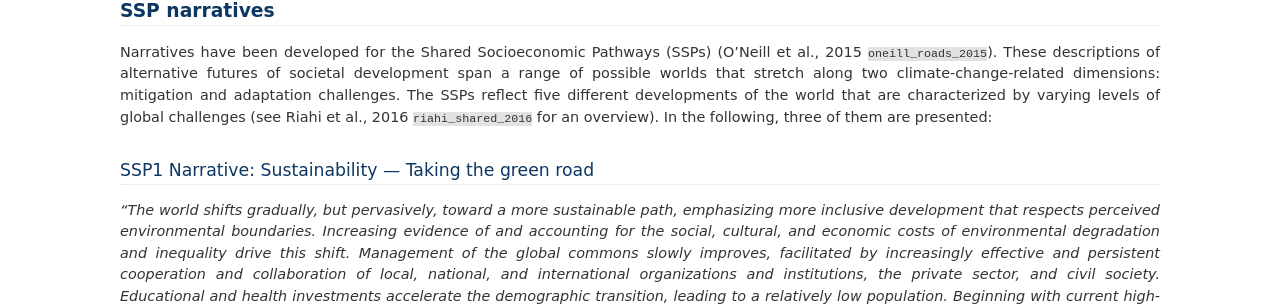
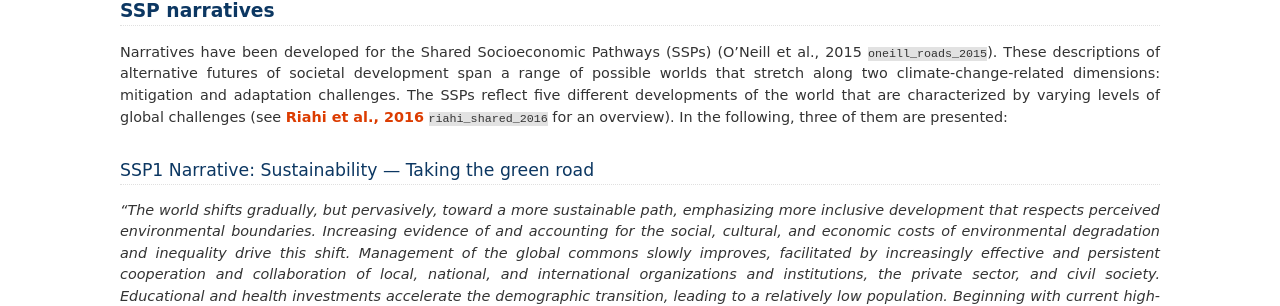
Before and after one commit to yiyi1991/message-ix-models, a Sphinx documentation site: the page built from doc/global/source/message_globiom/socio_econ/narratives.rst, in a window 1280 px wide. Shown: the part 137-443 px from the top of the page. Built offline with Sphinx 7.4.7, drawn with Linux system fonts in a browser that asks for light colours; pages that are not in the unit, such as notebooks, are missing from menus; cross-references to code outside the pages are shown as plain code; part of the change alters nothing that is shown.

```diff
--- a/doc/global/source/message_globiom/socio_econ/narratives.rst
+++ b/doc/global/source/message_globiom/socio_econ/narratives.rst
@@ -1,6 +1,6 @@
 SSP narratives
 ===============
-Narratives have been developed for the Shared Socioeconomic Pathways (SSPs) (O’Neill et al., 2015 :cite:`oneill_roads_2015`). These descriptions of alternative futures of societal development span a range of possible worlds that stretch along two climate-change-related dimensions: mitigation and adaptation challenges. The SSPs reflect five different developments of the world that are characterized by varying levels of global challenges (see Riahi et al., 2016 :cite:`riahi_shared_2016` for an overview). In the following, three of them are presented:
+Narratives have been developed for the Shared Socioeconomic Pathways (SSPs) (O’Neill et al., 2015 :cite:`oneill_roads_2015`). These descriptions of alternative futures of societal development span a range of possible worlds that stretch along two climate-change-related dimensions: mitigation and adaptation challenges. The SSPs reflect five different developments of the world that are characterized by varying levels of global challenges (see `Riahi et al., 2016 <http://pure.iiasa.ac.at/13280/>`_ :cite:`riahi_shared_2016` for an overview). In the following, three of them are presented:
 
 SSP1 Narrative: Sustainability — Taking the green road
 ----------------------------------------------------
```
